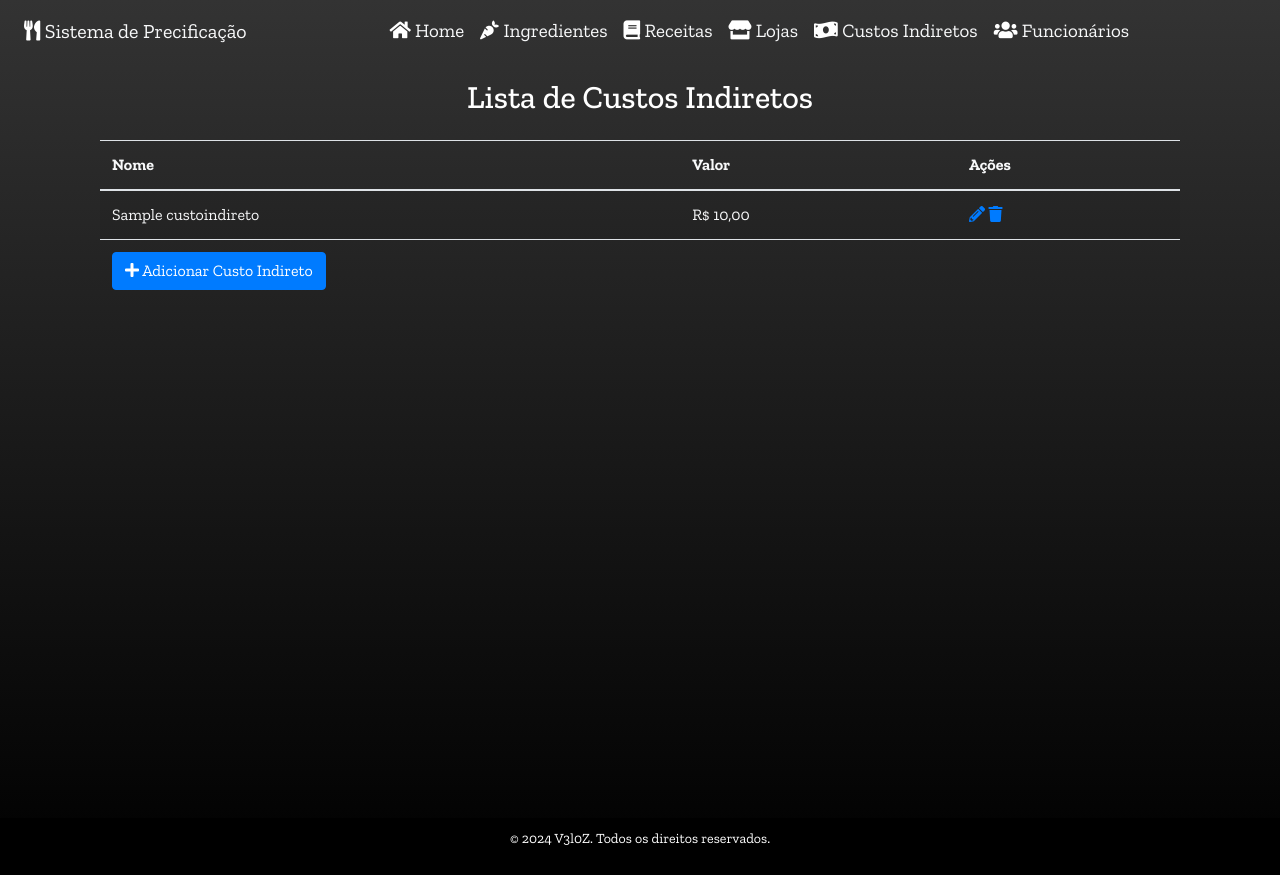
After one commit to Mnz19/preprecificacao, a Django app: page /custos-indiretos/ in a window 1280 px wide. The commit adds this page. Run offline with Django 5.2, Linux system fonts and the light colour scheme; tables that the repository leaves empty hold one stand-in row (values such as "Sample post"); some libraries are stand-ins or nearby versions.

Commit message:
criando custos indiretos view

```diff
--- /dev/null
+++ b/pricing/templates/custoIndireto/custoindireto_list.html
@@ -0,0 +1,89 @@
+{% extends 'base.html' %}
+
+{% block content %}
+<div class="container">
+    <h2 class="text-center mb-4">Lista de Custos Indiretos</h2>
+    <table class="table table-striped">
+      <thead>
+          <tr>
+              <th class="text-light" scope="col">Nome</th>
+              <th class="text-light" scope="col">Valor</th>
+              <th class="text-light" scope="col">Ações</th>
+          </tr>
+      </thead>
+      <tbody>
+          {% for custo in custos %}
+          <tr>
+              <td class="text-light">{{ custo.nome|capfirst }}</td>
+              <td class="text-light">R$ {{ custo.valor }}</td>
+              <td>
+                  <a href="{% url 'custo-update' pk=custo.pk %}">
+                      <i class="fas fa-pencil-alt"></i>
+                  </a>
+                  <a href="#" data-toggle="modal" data-target="#confirm-delete-{{ custo.pk }}">
+                      <i class="fas fa-trash"></i>
+                  </a>
+              </td>
+          </tr>
+          {% empty %}
+          <tr>
+              <td class="text-light" colspan="3">Nenhum custo indireto encontrado.</td>
+          </tr>
+          {% endfor %}
+          <tr>
+              <td colspan="3">
+                  <a href="{% url 'custo-create' %}" class="btn btn-primary">
+                      <i class="fas fa-plus"></i> Adicionar Custo Indireto
+                  </a>
+              </td>
+          </tr>
+      </tbody>
+  </table>
+  <div class="row justify-content-center mt-4">
+      <nav aria-label="Page navigation">
+          <ul class="pagination justify-content-center">
+              {% if page_obj.has_previous %}
+                  <li class="page-item"><a class="page-link" href="?page=1">Primeira</a></li>
+                  <li class="page-item"><a class="page-link" href="?page={{ page_obj.previous_page_number }}">Anterior</a></li>
+              {% endif %}
+              {% for num in page_obj.paginator.page_range %}
+                  {% if page_obj.number == num %}
+                      <li class="page-item active"><a class="page-link" href="?page={{ num }}">{{ num }}</a></li>
+                  {% elif num > page_obj.number|add:'-3' and num < page_obj.number|add:'3' %}
+                      <li class="page-item"><a class="page-link" href="?page={{ num }}">{{ num }}</a></li>
+                  {% endif %}
+              {% endfor %}
+              {% if page_obj.has_next %}
+                  <li class="page-item"><a class="page-link" href="?page={{ page_obj.next_page_number }}">Proxima</a></li>
+                  <li class="page-item"><a class="page-link" href="?page={{ page_obj.paginator.num_pages }}">Última</a></li>
+              {% endif %}
+          </ul>
+      </nav>
+  </div>
+</div>
+
+{% for custo in custos %}
+<div class="modal fade" id="confirm-delete-{{ custo.pk }}" tabindex="-1" role="dialog" aria-labelledby="exampleModalLabel" aria-hidden="true">
+    <div class="modal-dialog" role="document">
+        <div class="modal-content">
+            <div class="modal-header">
+                <h5 class="modal-title text-dark" id="exampleModalLabel">Confirmar Exclusão</h5>
+                <button type="button" class="close" data-dismiss="modal" aria-label="Close">
+                    <span aria-hidden="true">&times;</span>
+                </button>
+            </div>
+            <div class="modal-body text-dark">
+                Tem certeza de que deseja excluir o custo indireto "{{ custo.nome }}"?
+            </div>
+            <div class="modal-footer">
+                <button type="button" class="btn btn-secondary" data-dismiss="modal">Cancelar</button>
+                <form method="POST" action="{% url 'custo-delete' pk=custo.pk %}">
+                    {% csrf_token %}
+                    <button type="submit" class="btn btn-danger">Excluir</button>
+                </form>
+            </div>
+        </div>
+    </div>
+</div>
+{% endfor %}
+{% endblock %}
--- a/pricing/templates/loja/loja_detail.html
+++ b/pricing/templates/loja/loja_detail.html
@@ -12,13 +12,13 @@
             <p class="card-text">Aluguel: R$ {{ loja.aluguel }}</p>
             <p class="card-text">Conta de água: R$ {{ loja.agua }}</p>
             <p class="card-text">Conta de Energia: {{ loja.luz }}%</p>
-            <p class="card-text">Número de Funcionários: {{ loja.numero_funcionarios }}</p>
             <p class="card-text">Custo Total: R$ {{ loja.custo }}</p>
             <p class="card-text">Custo por Prato: R$ {{ loja.custo_por_prato }}</p>
+            <p class="card-text">Número de Funcionários: {{ loja.numero_funcionarios }}</p>
             <h5 class="card-title">Funcionários Associados</h5>
             <ul class="list-group">
-                {% for funcionario in loja.funcionario_set.all %}
-                    <li class="list-group-item">{{ funcionario.nome }} - {{ funcionario.salario }}</li>
+                {% for funcionario in funcionarios %}
+                    <li class="list-group-item">{{ funcionario.nome }} | R${{ funcionario.salario }}</li>
                 {% endfor %}
             </ul>
         </div>
--- a/pricing/templates/loja/loja_list.html
+++ b/pricing/templates/loja/loja_list.html
@@ -23,6 +23,9 @@
                 <td class="text-light">R$ {{ loja.custo }}</td>
                 <td class="text-light">R$ {{ loja.custo_por_prato }}</td>
                 <td>
+                    <a href="{% url 'loja-detail' pk=loja.pk %}">
+                        <i class="fas fa-eye"></i>
+                    </a>
                     <a href="{% url 'loja-update' pk=loja.pk %}">
                         <i class="fas fa-pencil-alt"></i>
                     </a>
--- a/pricing/urls.py
+++ b/pricing/urls.py
@@ -12,8 +12,10 @@ urlpatterns = [
     path('receitas/adicionar', ReceitaCreateView.as_view(), name='receita-create'),
     path('receitas/<int:pk>/editar', ReceitaUpdateView.as_view(), name='receita-update'),
     path('receitas/<int:pk>/excluir', ReceitaDeleteView.as_view(), name='receita-delete'),
-    path('custos-indiretos/', CustoIndiretoListView.as_view(), name='custoindireto-list'),
-    path('custos-indiretos/<int:pk>/', CustoIndiretoDetailView.as_view(), name='custoindireto-detail'),
+    path('custos-indiretos/', CustoIndiretoListView.as_view(), name='custo-list'),
+    path('custos-indiretos/adicionar', CustoIndiretoCreateView.as_view(), name='custo-create'),
+    path('custos-indiretos/<int:pk>/editar', CustoIndiretoUpdateView.as_view(), name='custo-update'),
+    path('custos-indiretos/<int:pk>/excluir', CustoIndiretoDeleteView.as_view(), name='custo-delete'),
     path('funcionarios/', FuncionarioListView.as_view(), name='funcionario-list'),
     path('funcionarios/<int:pk>/', FuncionarioDetailView.as_view(), name='funcionario-detail'),
     path('funcionarios/adicionar', FuncionarioCreateView.as_view(), name='funcionario-create'),
--- a/pricing/views.py
+++ b/pricing/views.py
@@ -107,13 +107,25 @@ class ReceitaDeleteView(DeleteView):
 
 class CustoIndiretoListView(ListView):
     model = CustoIndireto
-    template_name = 'custoindireto_list.html'
-    context_object_name = 'custos_indiretos'
+    template_name = 'custoIndireto/custoindireto_list.html'
+    context_object_name = 'custos'
 
-class CustoIndiretoDetailView(DetailView):
+class CustoIndiretoCreateView(CreateView):
     model = CustoIndireto
-    template_name = 'custoindireto_detail.html'
-    context_object_name = 'custo_indireto'
+    template_name = 'custoIndireto/custoindireto_form.html'
+    form_class = CustoIndiretoForm
+    success_url = reverse_lazy('custo-list')
+
+class CustoIndiretoUpdateView(UpdateView):
+    model = CustoIndireto
+    template_name = 'custoIndireto/custoindireto_form.html'
+    form_class = CustoIndiretoForm
+    success_url = '/custos-indiretos/'
+
+class CustoIndiretoDeleteView(DeleteView):
+    model = CustoIndireto
+    template_name = 'custoIndireto/custoindireto_confirm_delete.html'
+    success_url = '/custos-indiretos/'
 
 class FuncionarioListView(ListView):
     model = Funcionario
@@ -152,6 +164,11 @@ class LojasDetailView(DetailView):
     template_name = 'loja/loja_detail.html'
     context_object_name = 'loja'
 
+    def get_context_data(self, **kwargs):
+        context = super().get_context_data(**kwargs)
+        context['funcionarios'] = Funcionario.objects.filter(loja_associada=self.object)
+        return context
+
 class LojasCreateView(CreateView):
     model = Lojas
     template_name = 'loja/loja_form.html'
--- a/templates/base.html
+++ b/templates/base.html
@@ -93,7 +93,7 @@
                     <a class="nav-link text-light " href="{% url "loja-list" %}"><i class="fas fa-store"></i> Lojas</a>
                 </li>
                 <li class="nav-item">
-                    <a class="nav-link text-light " href=""><i class="fas fa-money-bill-wave"></i> Custos Indiretos</a>
+                    <a class="nav-link text-light " href="{% url "custo-list" %}"><i class="fas fa-money-bill-wave"></i> Custos Indiretos</a>
                 </li>
                 <li class="nav-item">
                     <a class="nav-link text-light " href="{% url "funcionario-list" %}"><i class="fas fa-users"></i> Funcionários</a>
```
Also changed, not shown: pricing/forms.py (+28 -0 lines), pricing/signals.py (+11 -0 lines), pricing/templates/custoIndireto/custoindireto_form.html (added, +15 -0 lines).
